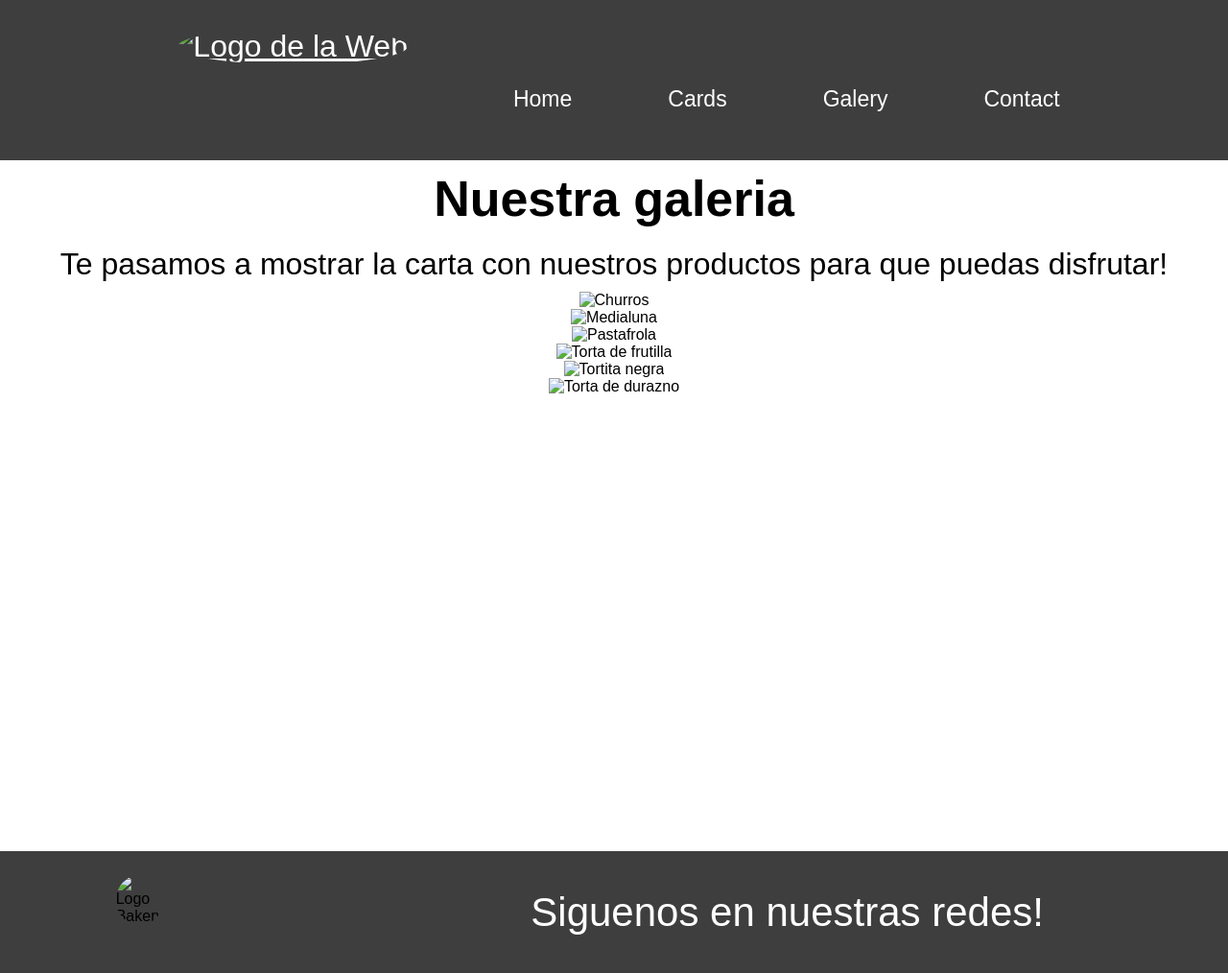
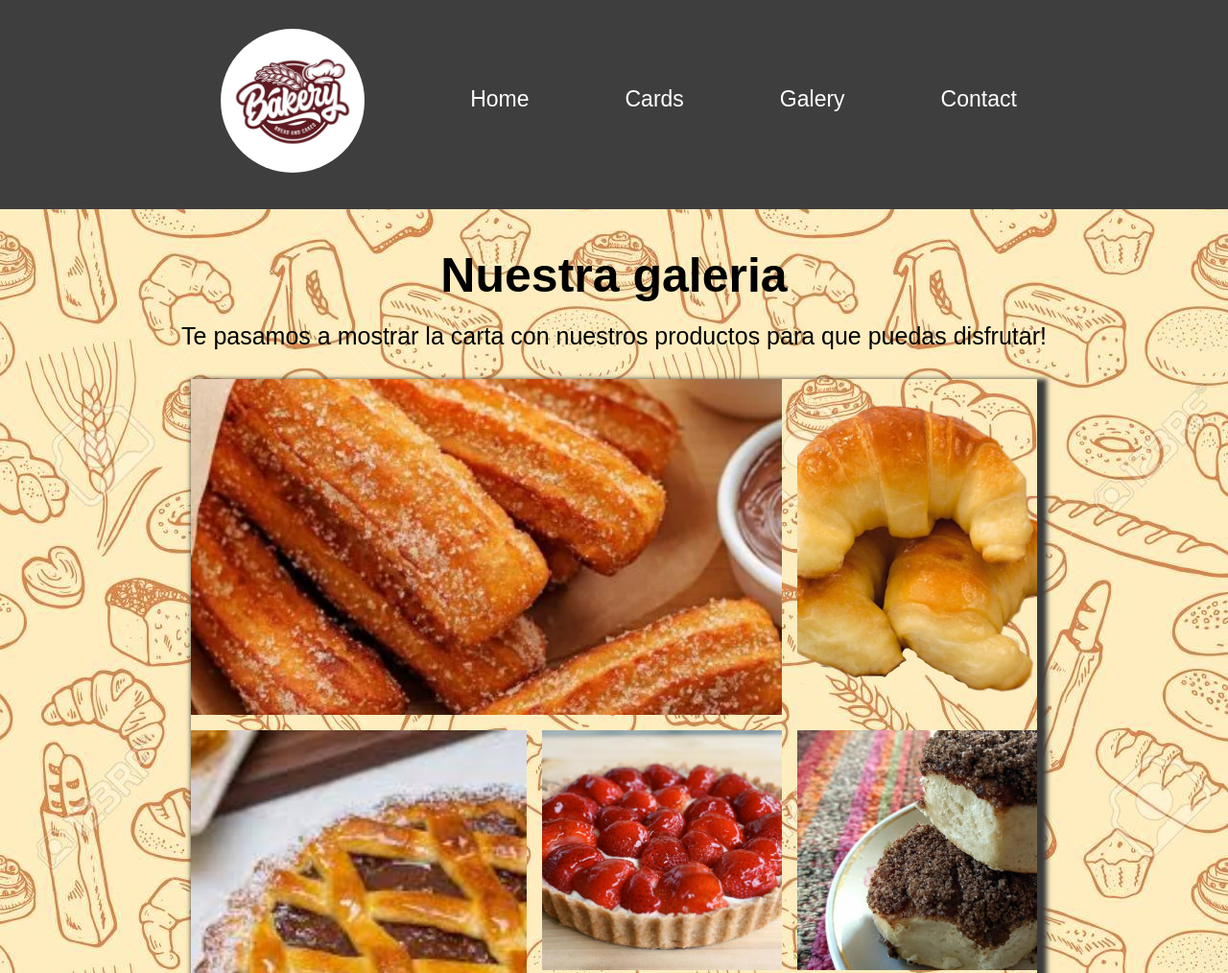
Before and after one commit to mauroabella10/UTN-TP1, a plain HTML site: page TP1/HTMLS/galery.html in a window 1280 px wide. Shown: the top 1014 px of the page at 96% size. Drawn offline with Linux system fonts and the light colour scheme; files that its build step writes are made by us from their sources.

Commit message:
resolviendo css

```diff
--- a/TP1/CSS/cards.css
+++ b/TP1/CSS/cards.css
@@ -6,7 +6,7 @@
 }
 
 body{
-    background-image: url(TP1/IMG/Fondo.jpg);
+    background-image: url(../IMG/Fondo.jpg);
     display: flex;
     flex-direction: column;
     flex-grow: 1;
--- a/TP1/CSS/contact.css
+++ b/TP1/CSS/contact.css
@@ -6,7 +6,7 @@
 }
 
 body{
-    background-image: url(TP1/IMG/Fondo.jpg);
+    background-image: url(../IMG/Fondo.jpg);
     display: flex;
     flex-direction: column;
     flex-grow: 1;
--- a/TP1/CSS/galery.css
+++ b/TP1/CSS/galery.css
@@ -6,7 +6,7 @@
 }
 
 body{
-    background-image: url(TP1/IMG/Fondo.jpg);
+    background-image: url(../IMG/Fondo.jpg);
     display: flex;
     flex-direction: column;
     flex-grow: 1;
--- a/TP1/HTMLS/galery.html
+++ b/TP1/HTMLS/galery.html
@@ -3,22 +3,22 @@
 <head>
     <meta charset="UTF-8">
     <meta name="viewport" content="width=device-width, initial-scale=1.0">
-    <link rel="stylesheet" href="style.css">
-    <link rel="icon" href="TP1/IMG/logo.jpg">
+    <link rel="stylesheet" href="../CSS/galery.css">
+    <link rel="icon" href="../IMG/logo.jpg">
     <title>Bakery</title>
 
 </head>
 <body>
     <header class="header">
         <div class="container-logo">
-            <a href="TP1/index.html" class="logo"><img src="TP1/IMG/logo.jpg" alt="Logo de la Web" class="logo"></a>
+            <a href="/index.html" class="logo"><img src="../IMG/logo.jpg" alt="Logo de la Web" class="logo"></a>
         </div>
         <nav class="navbar">
             <ul class="navbar-menu">
-                <a href="TP1/index.html" class="item-menu"><li class="item-menu">Home</li></a>
-                <a href="TP1/HTMLS/cards.html" class="item-menu"><li class="item-menu">Cards</li></a>
-                <a href="TP1/HTMLS/galery.html" class="item-menu"><li class="item-menu">Galery</li></a>
-                <a href="TP1/HTMLS/contact.html" class="item-menu"><li class="item-menu">Contact</li></a>
+                <a href="/index.html" class="item-menu"><li class="item-menu">Home</li></a>
+                <a href="../HTMLS/cards.html" class="item-menu"><li class="item-menu">Cards</li></a>
+                <a href="../HTMLS/galery.html" class="item-menu"><li class="item-menu">Galery</li></a>
+                <a href="../HTMLS/contact.html" class="item-menu"><li class="item-menu">Contact</li></a>
             </ul>
         </nav>
     </header>
@@ -28,29 +28,29 @@
         <p>Te pasamos a mostrar la carta con nuestros productos para que puedas disfrutar!</p>
         <article class="galery">
             <div class="img-a">
-                <img src="TP1/IMG/churros.webp" alt="Churros" >
+                <img src="../IMG/churros.webp" alt="Churros" >
             </div>
             <div class="img-b">
-                <img src="TP1/IMG/medialuna.png" alt="Medialuna">
+                <img src="../IMG/medialuna.png" alt="Medialuna">
             </div>
             <div class="img-c">
-                <img src="TP1/IMG/pastafrola.jpeg" alt="Pastafrola">
+                <img src="../IMG/pastafrola.jpeg" alt="Pastafrola">
             </div>
             <div class="img-d">
-                <img src="TP1/IMG/tarta_de_frutillas.jpg" alt="Torta de frutilla">
+                <img src="../IMG/tarta_de_frutillas.jpg" alt="Torta de frutilla">
             </div>
             <div class="img-e">
-                <img src="TP1/IMG/tortita-negra.jpg" alt="Tortita negra">
+                <img src="../IMG/tortita-negra.jpg" alt="Tortita negra">
             </div>
             <div class="img-f">
-                <img src="TP1/IMG/torta-durazno.jpg" alt="Torta de durazno">
+                <img src="../IMG/torta-durazno.jpg" alt="Torta de durazno">
             </div>
         </article>
     </main>
 
     <footer class="footer">
         <div class="img-container">
-            <img src="TP1/IMG/logo.jpg" alt="Logo Bakery" class="img-logo">
+            <img src="../IMG/logo.jpg" alt="Logo Bakery" class="img-logo">
         </div>
         <div class="mkt-container">
             <p>Siguenos en nuestras redes!</p>
--- a/style.css
+++ b/style.css
@@ -1,8 +1,3 @@
-@import url(/TP1/CSS/cards.css);
-@import url(./TP1/CSS/contact.css);
-@import url(./TP1/CSS/galery.css);
-
-
 *{
     padding: 0;
     margin: 0;
@@ -12,7 +7,7 @@
 }
 
 body{
-    background-image: url(TP1/IMG/Fondo.jpg);
+    background-image: url(./TP1/IMG/Fondo.jpg);
     display: flex;
     flex-direction: column;
     flex-grow: 1;
@@ -63,7 +58,7 @@ body{
 /* MAIN */
 
 .main-container{
-    background-image: url(TP1/IMG/banner.jpg);
+    background-image: url(./TP1/IMG/banner.jpg);
     background-repeat: repeat;
     width: 100vw;
     height: 700px;
```
Also changed, not shown: TP1/HTMLS/cards.html (+14 -14 lines), TP1/HTMLS/contact.html (+8 -8 lines), index.html (+6 -6 lines).
